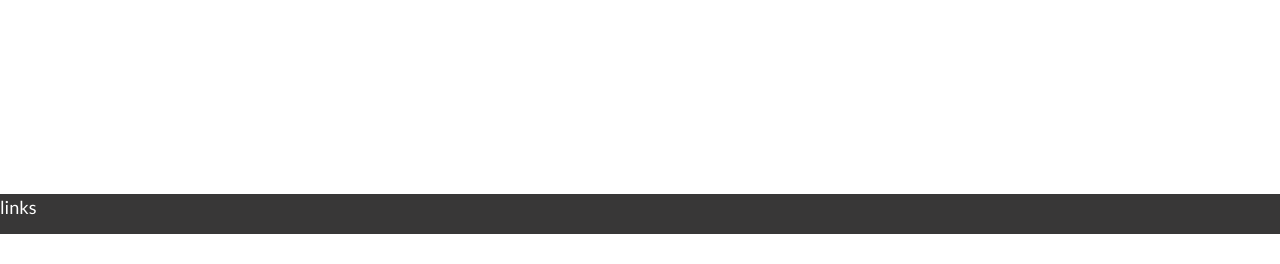
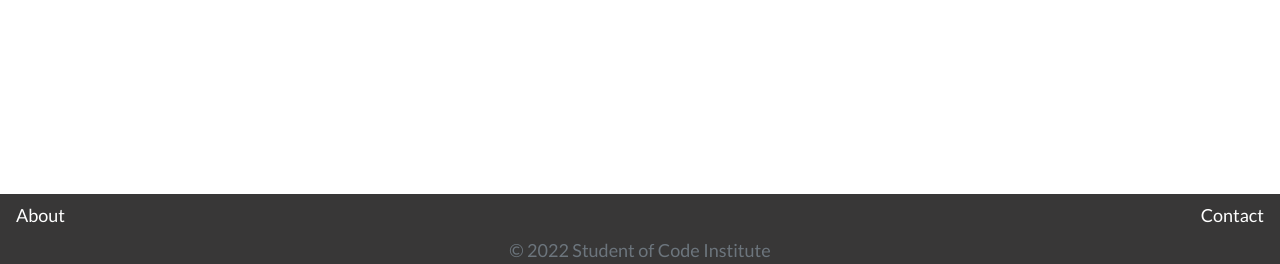
Before and after one commit to mountaincharlie/cook-ebook, a Django app: page / in a window 1280 px wide. Shown: the part 585-849 px from the top of the page. Before the commit the page ends 819 px from the top, so only its background shows below. Run offline with Django 3.2, Linux system fonts and the light colour scheme.

Commit message:
fea: style footer with navigation and copyright info

```diff
--- a/templates/base.html
+++ b/templates/base.html
@@ -76,7 +76,15 @@
         </main>
 
         <footer class="footer--bg-dark-grey text-white">
-            <span>links</span>
+            <ul class="nav justify-content-between">
+                <li class="nav-item">
+                    <a class="nav-link text-white" href="#">About</a>
+                </li>
+                <li class="nav-item">
+                    <a class="nav-link text-white" href="#">Contact</a>
+                </li>
+            </ul>
+            <p class="text-center text-muted my-0">© 2022 Student of Code Institute</p>
         </footer>
     </body>
 </html>
```
